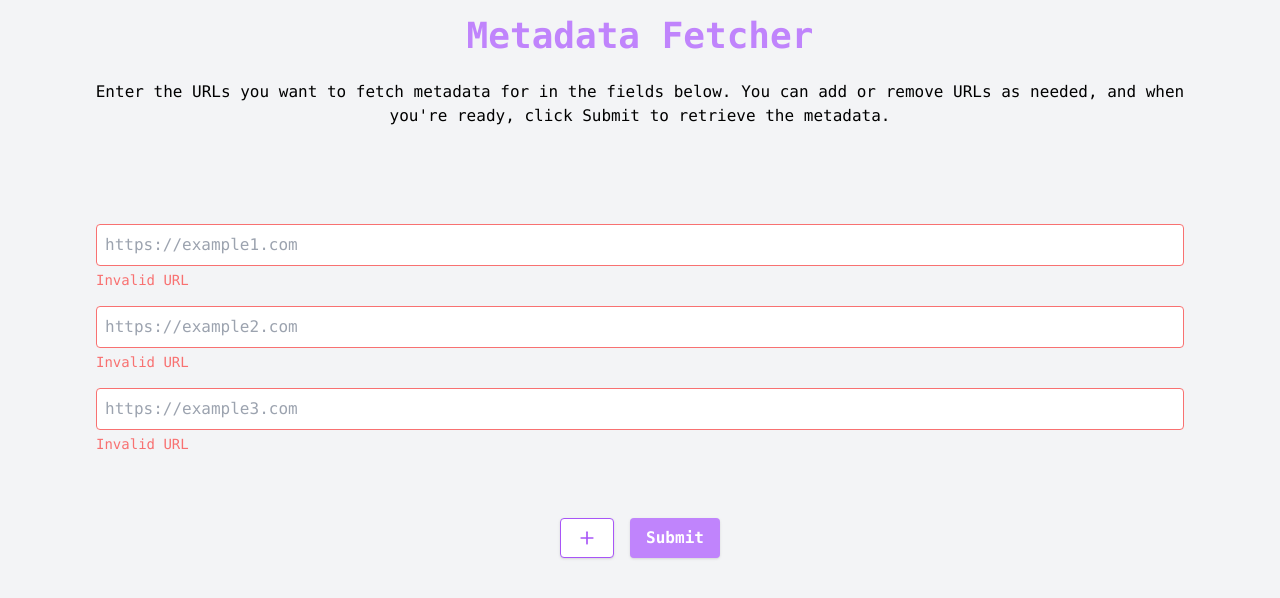
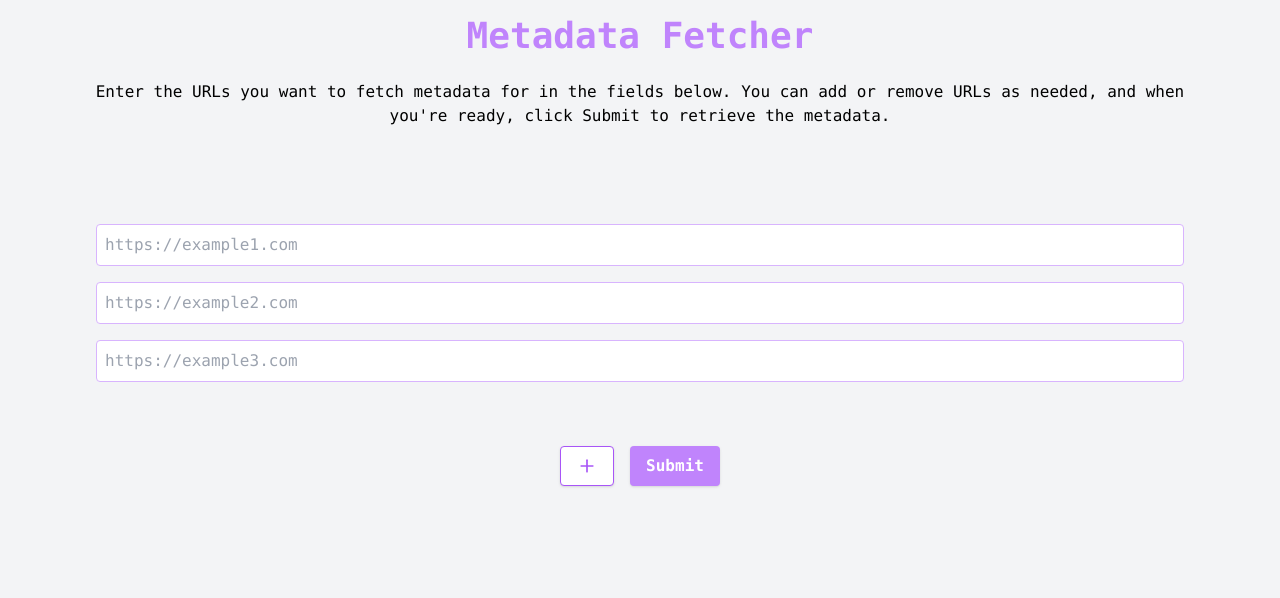
Before and after one commit to tommyash122/metadata-fetcher, a React (Create React App) app in the folder client/: page / in a window 1280 px wide. Shown: the top 598 px of the page. Built offline with nearby package versions, Linux system fonts and the light colour scheme.

Commit message:
not empty url

```diff
--- a/client/src/App.js
+++ b/client/src/App.js
@@ -27,7 +27,7 @@ function App() {
   };
 
   useEffect(() => {
-    const invalids = urls.map(url => !validator.isURL(url));
+    const invalids = urls.map(url => url.trim() !== '' && !validator.isURL(url));
     setInvalidUrls(invalids);
   }, [urls]);
 
```
